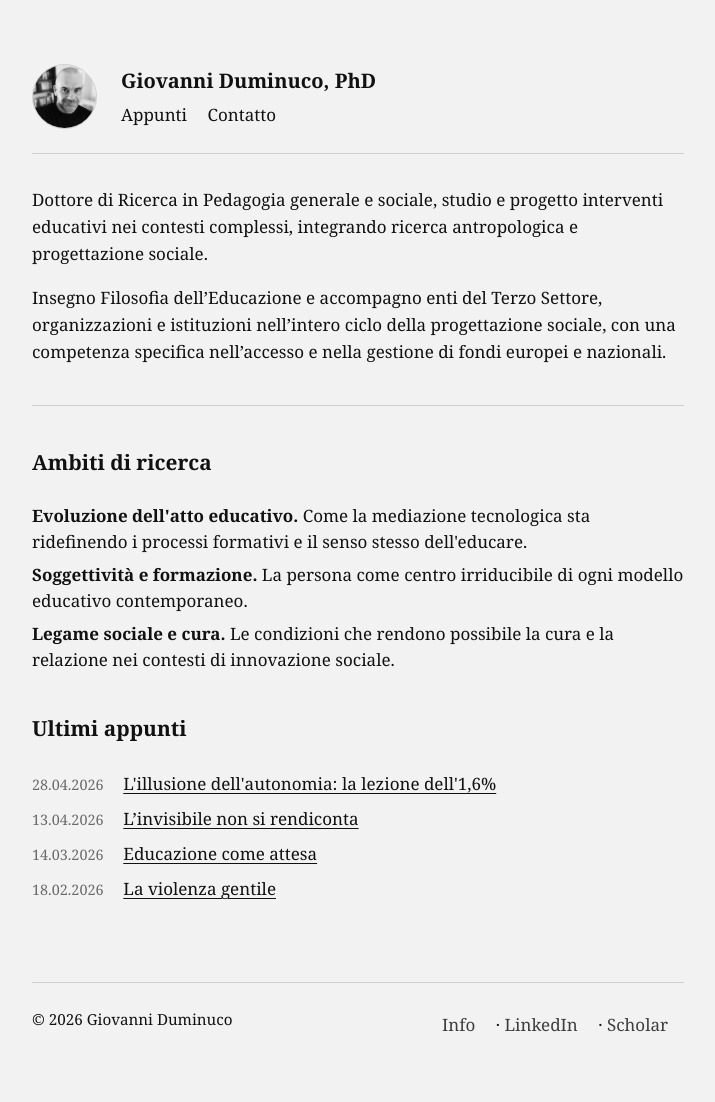
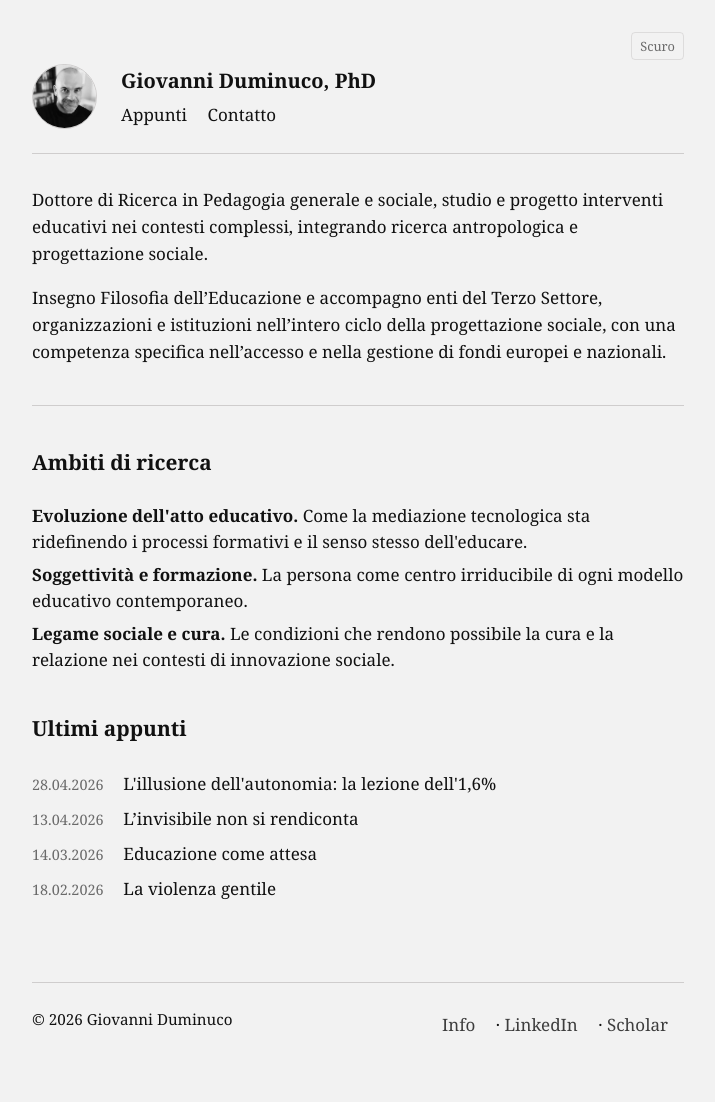
Before and after one commit to dumgio/dumgio.github.io, a Jekyll site: the page built from index.html, in a window 1280 px wide. Shown: the whole page, without its empty margins (282-997 px from the left). Built offline with Jekyll 4.4.1, drawn with Linux system fonts in a browser that asks for light colours; some web fonts are replaced.

Commit message:
Update default.html

```diff
--- a/_layouts/default.html
+++ b/_layouts/default.html
@@ -5,6 +5,20 @@
     <meta name="viewport" content="width=device-width, initial-scale=1.0">
     <title>{% if page.url == "/" %}Giovanni Duminuco, PhD{% else %}{{ page.title }} | Giovanni Duminuco, PhD{% endif %}</title>
     {% seo %}
+
+    <script>
+        // Script per gestire il tema prima del rendering della pagina
+        (function() {
+            const savedTheme = localStorage.getItem("theme");
+            if (savedTheme === "dark") {
+                document.documentElement.setAttribute("data-theme", "dark");
+            } else if (savedTheme === "light") {
+                document.documentElement.setAttribute("data-theme", "light");
+            } else if (window.matchMedia("(prefers-color-scheme: dark)").matches) {
+                document.documentElement.setAttribute("data-theme", "dark");
+            }
+        })();
+    </script>
 
     <style>
         @font-face {
@@ -17,22 +31,20 @@
         :root {
             --bg-color: #f2f2f2;
             --text-color: #111;
-            --color-primary: #1a0dab;
+            --border-light: #96909061;
             --max-width: 700px;
-            --border-light: #96909061;
         }
 
-        @media (prefers-color-scheme: dark) {
-            :root {
-                --bg-color: #0f1417;
-                --text-color: #d0d0d0;
-                --color-primary: wheat;
-            }
+        /* Dark Mode gestita tramite attributo per il toggle manuale */
+        [data-theme="dark"] {
+            --bg-color: #0f1417;
+            --text-color: #d0d0d0;
+            --border-light: #2a2f33;
         }
 
         * { box-sizing: border-box; margin: 0; padding: 0; }
 
-        html { background-color: var(--bg-color); }
+        html { background-color: var(--bg-color); transition: background-color 0.3s ease; }
 
         body {
             max-width: var(--max-width);
@@ -44,7 +56,25 @@
             font-size: 17px;
             line-height: 1.6;
             -webkit-font-smoothing: antialiased;
+            position: relative;
         }
+
+        /* Pulsante Dark Mode minimale in alto a destra */
+        #theme-toggle {
+            position: absolute;
+            top: 2rem;
+            right: 1.5rem;
+            background: none;
+            border: 1px solid var(--border-light);
+            color: var(--text-color);
+            cursor: pointer;
+            padding: 4px 8px;
+            font-size: 0.8rem;
+            font-family: inherit;
+            border-radius: 4px;
+            opacity: 0.6;
+        }
+        #theme-toggle:hover { opacity: 1; }
 
         header {
             border-bottom: 1px solid var(--border-light);
@@ -63,33 +93,39 @@
         }
 
         .title h1 { font-size: 1.25rem; font-weight: 600; margin: 0; }
-        header a { text-decoration: none; color: inherit; }
+
+        /* LOGICA LINK DAVE LEE: Niente sottolineatura di base, compare in hover */
+        a {
+            color: inherit;
+            text-decoration: none;
+            transition: color 0.2s;
+        }
+
+        a:hover {
+            color: var(--text-color);
+            text-decoration: underline;
+            text-decoration-thickness: 0.1ex;
+            text-underline-offset: 0.3ex;
+        }
+
         nav { margin-top: 0.2rem; font-size: 17px; }
-        nav a { margin-right: 1rem; text-decoration: none; color: inherit; }
+        nav a { margin-right: 1rem; }
 
         main { margin-bottom: 4rem; }
 
-        a {
-            color: currentColor;
-            text-decoration: underline;
-            text-decoration-thickness: 1px;
-            text-underline-offset: 3px;
-        }
-
-        /* AZZERAMENTO MOVIMENTO AMBITI */
         h2 {
             font-size: 1.3rem;
-            margin: 2.5rem 0 1.5rem; /* Margine sotto il titolo di sezione */
+            margin: 2.5rem 0 1.5rem;
             font-weight: 600;
         }
 
         .ambito-item {
-            margin-bottom: 0.5rem; /* Spazio ridotto tra i vari ambiti */
+            margin-bottom: 0.5rem;
             line-height: 1.5;
         }
 
         .ambito-titolo {
-            font-weight: 600; /* Grassetto visibile ma integrato */
+            font-weight: 600;
             display: inline;
         }
 
@@ -113,10 +149,18 @@
             justify-content: space-between;
         }
 
-        footer a { text-decoration: none; opacity: 0.8; }
+        footer a { opacity: 0.8; }
+        footer a:hover { opacity: 1; }
+
+        @media screen and (max-width: 600px) {
+            body { padding: 2rem 1.2rem; }
+            #theme-toggle { top: 1rem; right: 1rem; }
+        }
     </style>
 </head>
 <body>
+
+    <button id="theme-toggle" aria-label="Cambia tema">Tema</button>
 
     <header>
         <img src="/profile.jpg" alt="Giovanni Duminuco" class="profile-photo">
@@ -144,5 +188,25 @@
         </nav>
     </footer>
 
+    <script>
+        const toggleBtn = document.getElementById('theme-toggle');
+
+        // Funzione per aggiornare l'etichetta del tasto
+        function updateButtonLabel(theme) {
+            toggleBtn.textContent = theme === 'dark' ? 'Chiaro' : 'Scuro';
+        }
+
+        // Inizializzazione etichetta
+        updateButtonLabel(document.documentElement.getAttribute('data-theme') || 'light');
+
+        toggleBtn.addEventListener('click', () => {
+            let currentTheme = document.documentElement.getAttribute('data-theme');
+            let nextTheme = currentTheme === 'dark' ? 'light' : 'dark';
+
+            document.documentElement.setAttribute('data-theme', nextTheme);
+            localStorage.setItem('theme', nextTheme);
+            updateButtonLabel(nextTheme);
+        });
+    </script>
 </body>
 </html>
```
